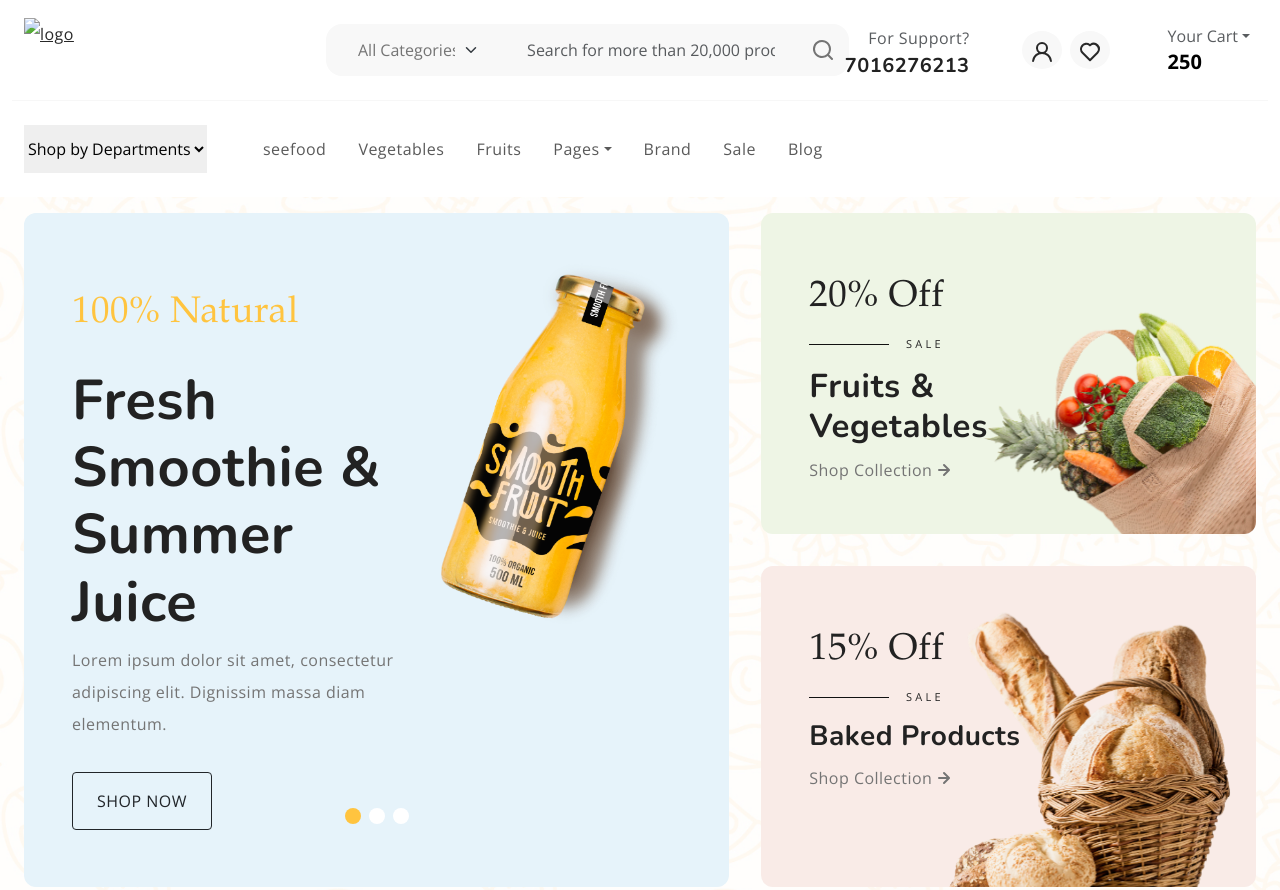
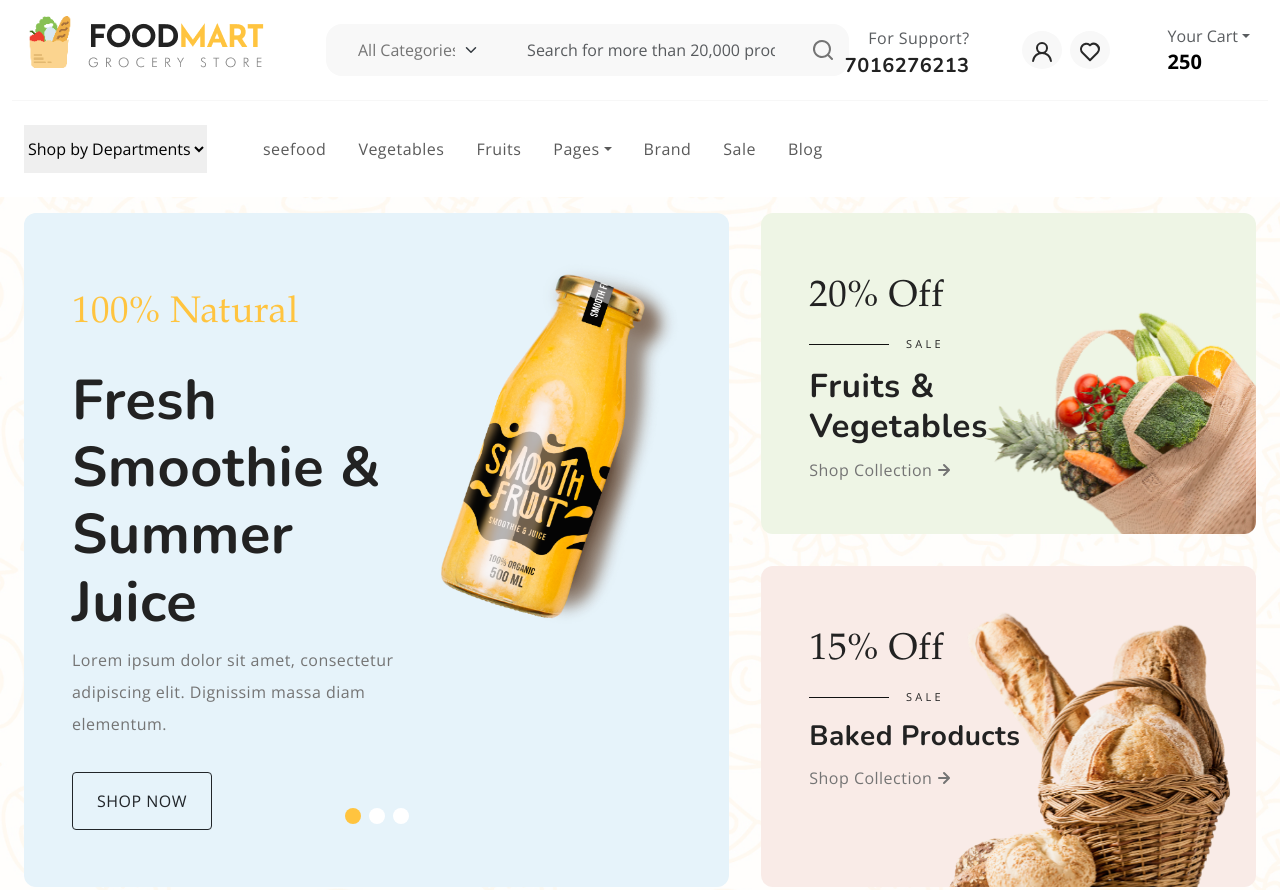
Before and after one commit to nishitgoswami/foodmart, a plain HTML site: page index.html in a window 1280 px wide. Shown: the top 890 px of the page. Drawn offline with nearby package versions, Linux system fonts and the light colour scheme; files whose address does not match are found by name.

Commit message:
Update index.html

```diff
--- a/index.html
+++ b/index.html
@@ -145,7 +145,7 @@
           <div class="col-sm-4 col-lg-3 text-center text-sm-start">
             <div class="main-logo">
               <a href="index.html">
-                <img src="images/logo.png" alt="logo" class="img-fluid">
+                <img src="logo.png" alt="logo" class="img-fluid">
               </a>
             </div>
           </div>
```
